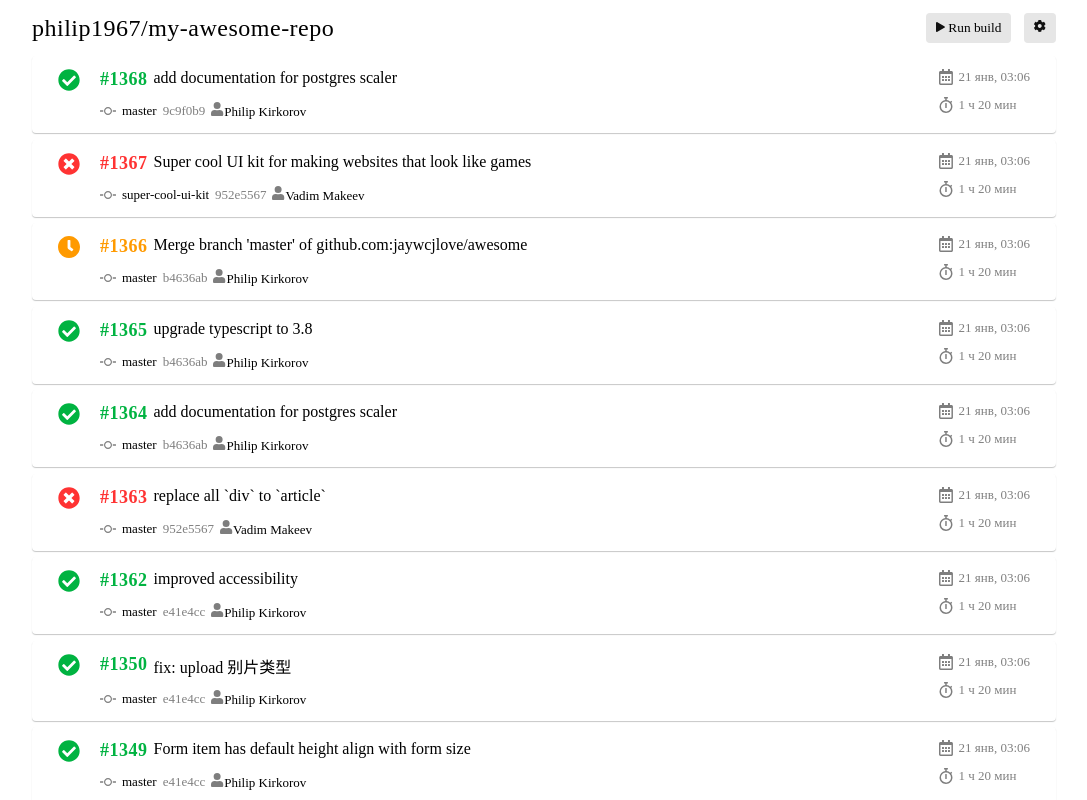
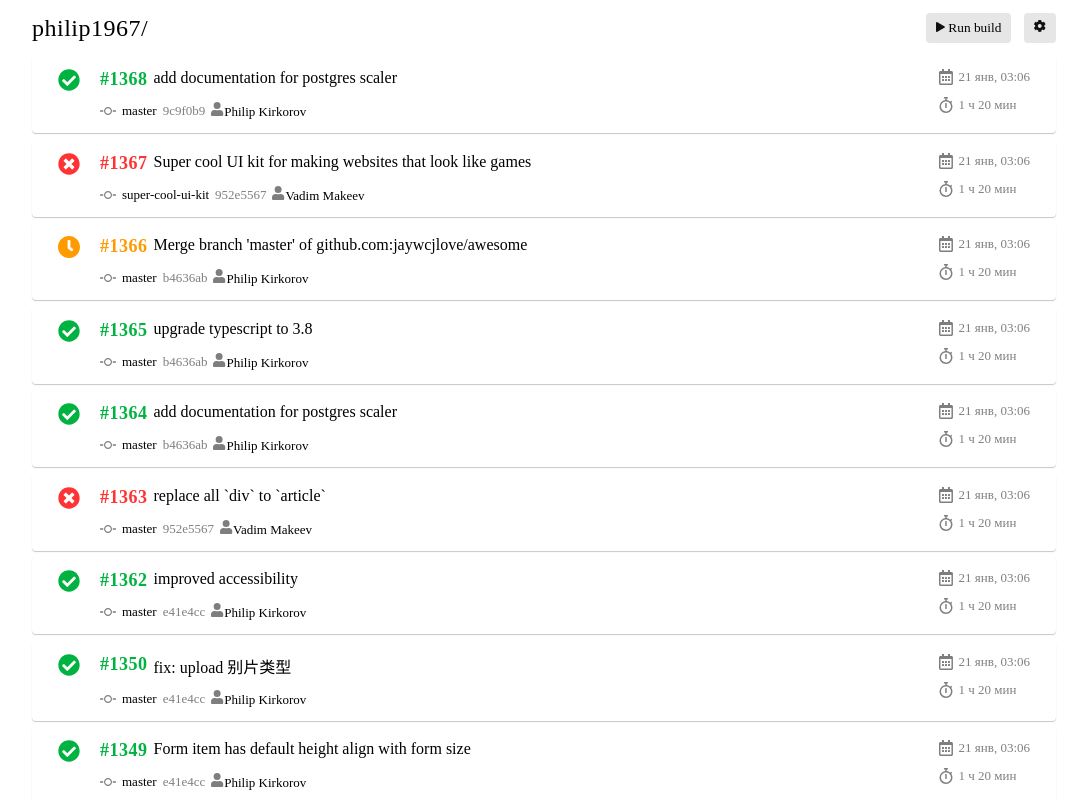
Before and after one commit to dpavloff/build-history-layout, a React (Create React App) app: page /builds in a window 1280 px wide. Shown: the top 800 px of the page, without its empty margins (96-1183 px from the left). Built offline with nearby package versions, Linux system fonts and the light colour scheme; a web font is replaced by a local one.

Commit message:
Finishing touches

```diff
--- a/src/api/getBuildInfo.js
+++ b/src/api/getBuildInfo.js
@@ -1,8 +1,13 @@
 import { data } from '../mock/builds';
 
-const builds = data;
+let builds = data;
+
+function timeout(ms) {
+    return new Promise(resolve => setTimeout(resolve, ms));
+}
 
 export async function getBuildsFromApi() {
-    await setTimeout(() => {}, 10000);
+    await timeout(1000);
+
     return builds;
 }
--- a/src/components/BuildCard.jsx
+++ b/src/components/BuildCard.jsx
@@ -8,7 +8,7 @@ import userIcon from "../static/images/user.svg";
 
 import "../styles/build-card.css";
 
-function BuildCard({ buildObj, ...props }) {
+function BuildCard({ buildObj }) {
   let styleObj = {
     icon: {
       success: successIcon,
--- a/src/components/BuildsContainer.jsx
+++ b/src/components/BuildsContainer.jsx
@@ -1,7 +1,10 @@
 import { useState } from "react";
 import styled from "styled-components";
 import { Link } from "react-router-dom";
+import { connect, useDispatch } from "react-redux";
+import Loader from "react-loader-spinner";
 
+import { fetchBuilds } from "../redux/actions/settingsActions";
 import Modal from "./Modal";
 import Header from "./Header";
 import YandexButton from "./YandexButton";
@@ -45,8 +48,12 @@ const BuildButtons = styled.div`
   }
 `;
 
-export default function BuildsContainer ({buildsArr}) {
+function BuildsContainer({ buildsArr, repoName, loading }) {
   const [isOpen, setIsOpen] = useState(false);
+
+  const dispatch = useDispatch()
+
+  const title = "philip1967/" + repoName;
 
   return (
     <div className="builds-container">
@@ -68,7 +75,6 @@ export default function BuildsContainer ({buildsArr}) {
               }}
             />
             <YandexButton
-                isSettings={true}
               isGray={true}
               label={"Cancel"}
               onClick={() => {
@@ -78,7 +84,7 @@ export default function BuildsContainer ({buildsArr}) {
           </div>
         </ModalContent>
       </Modal>
-        <Header isBold={true} title={"philip1967/my-awesome-repo"}>
+      <Header isBold={true} title={title}>
         <BuildButtons>
           <YandexButton
             onClick={() => {
@@ -90,19 +96,31 @@ export default function BuildsContainer ({buildsArr}) {
             isGray={true}
           />
           <Link to="/settings">
-              <YandexButton isSettings={true} label={""} icon={cog} isGray={true} />
+            <YandexButton
+              isSettings={true}
+              label={""}
+              icon={cog}
+              isGray={true}
+            />
           </Link>
         </BuildButtons>
       </Header>
       <div className="commits">
         {buildsArr.map((build) => (
-            <BuildCard id={build.id} buildObj={build} />
+          <BuildCard key={build.id} buildObj={build} />
         ))}
       </div>
-        <YandexButton
-          isGray={true}
-          label={"Show more"}
-        />
+      {loading ? <Loader type="TailSpin" color="#00BFFF" height={40} width={40} /> : <YandexButton isGray={true} label={"Show more"} onClick={() => dispatch(fetchBuilds())} />
+      }
     </div>
-    )
+  );
 }
+
+const mapStateToProps = (state) => ({
+  loading: state.settings.loading,
+  builds: state.settings.builds,
+  hasErrors: state.settings.hasErrors,
+  repoName: state.settings.repoName
+});
+
+export default connect(mapStateToProps)(BuildsContainer);
--- a/src/components/Header.jsx
+++ b/src/components/Header.jsx
@@ -1,10 +1,7 @@
 import React from "react";
 import styled from "styled-components";
 
-export default function Header(props) {
-  const { title, titleColor = "black", isBold } = props;
-
-  const Header = styled.div`
+const HeaderContainer = styled.div`
 display: flex;
 justify-content: space-between;
 align-items: center;
@@ -15,23 +12,26 @@ export default function Header(props) {
 `;
 
 const HeaderTitle = styled.h2`
-    color: ${titleColor};
+color: ${props => props.titleColor};
 font-size: 24px;
-    font-weight: ${isBold ? 500 : 100};
+font-weight: ${props => props.isBold ? 500 : 100};
 
 @media screen and (max-width: 840px) {
   font-size: 18px
 }
 `;
 
+export default function Header(props) {
+  const { title, titleColor = "black", isBold } = props;
+
   return (
     <React.Fragment>
-        <Header>
-          <HeaderTitle>
+        <HeaderContainer>
+          <HeaderTitle titleColor={titleColor} isBold={isBold}>
             {title}
           </HeaderTitle>
         {props.children}
-        </Header>
+        </HeaderContainer>
     </React.Fragment>
   );
 }
--- a/src/components/YandexButton.jsx
+++ b/src/components/YandexButton.jsx
@@ -1,31 +1,23 @@
 import styled from "styled-components";
-import React from 'react';
-
-export default function YandexButton({label, onClick, icon, type = "button", isGray = false, isDisabled = false, isSettings = false}) {
-
-  const ButtonContent = ({icon, label}) => (
-    <div>
-      {icon ? <img src={icon} alt="" /> : ""} <span> </span> {label}
-    </div>
-  );
+import React from "react";
 
 const Button = styled.button`
-    padding: ${props => props.isSettings ? "5px 8px" : "10px 13px"};
+  padding: ${(props) => (props.isSettings ? "5px 8px" : "10px 13px")};
   border: 2px solid transparent;
   border-radius: 4px;
-    background-color: ${props => props.isGray ? "#E6E6E6" : "#fc0"};
+  background-color: ${(props) => (props.isGray ? "#E6E6E6" : "#fc0")};
   cursor: pointer;
 
   &:hover {
-      background-color: ${props => props.isGray ? "#DBDBDB" : "#F2C200"};
+    background-color: ${(props) => (props.isGray ? "#DBDBDB" : "#F2C200")};
   }
 
   &:focus {
-      border: 2px solid ${props => props.isGray ? "#B3B3B3" : "#B38F00"};
+    border: 2px solid ${(props) => (props.isGray ? "#B3B3B3" : "#B38F00")};
   }
 
   @media screen and (max-width: 840px) {
-      font-size: ${props => props.isSettings ? "0" : "inherit"}
+    font-size: ${(props) => (props.isSettings ? "0" : "inherit")};
   }
 `;
 
@@ -43,14 +35,28 @@ export default function YandexButton({label, onClick, icon, type = "button", isG
   }
 `;
 
-  return (
-    isDisabled ?
+export default function YandexButton({
+  label,
+  onClick,
+  icon,
+  type = "button",
+  isGray = false,
+  isDisabled = false,
+  isSettings = false,
+}) {
+  const ButtonContent = ({ icon, label }) => (
+    <div>
+      {icon ? <img src={icon} alt="" /> : ""} <span> </span> {label}
+    </div>
+  );
+
+  return isDisabled ? (
     <DisabledButton as={type} onClick={() => {}}>
       <ButtonContent icon={icon} label={label} />
     </DisabledButton>
-    :
+  ) : (
     <Button isSettings={isSettings} isGray={isGray} as={type} onClick={onClick}>
       <ButtonContent icon={icon} label={label} />
     </Button>
-  )
+  );
 }
--- a/src/pages/Builds.jsx
+++ b/src/pages/Builds.jsx
@@ -1,12 +1,18 @@
 import { useEffect } from "react";
 import { useDispatch } from "react-redux";
 import { connect } from "react-redux";
+import Loader from "react-loader-spinner";
+import styled from "styled-components";
 import "../styles/builds.css";
 
 import BuildsContainer from "../components/BuildsContainer";
 import { fetchBuilds } from "../redux/actions/settingsActions";
 
-function Builds({ loading, builds, hasErrors }) {
+const LoaderContainer = styled.div`
+  margin: auto;
+`
+
+function Builds({ loading, builds, hasErrors, repoName }) {
   const dispatch = useDispatch();
 
   useEffect(() => {
@@ -14,12 +20,12 @@ function Builds({ loading, builds, hasErrors }) {
   }, [dispatch]);
 
   const renderContent = () => {
-    if (loading) return <p>Loading...</p>;
+    if (!builds.length && loading) return <LoaderContainer><Loader type="TailSpin" color="#00BFFF" height={80} width={80} /></LoaderContainer>;
     if (hasErrors)
       return (
         <p>There appears to be an error with the server. Please try again.</p>
       );
-    if (builds) return <BuildsContainer buildsArr={builds} />;
+    return <BuildsContainer buildsArr={builds} repoName={repoName} />;
   };
 
   return renderContent();
@@ -29,6 +35,7 @@ const mapStateToProps = (state) => ({
   loading: state.settings.loading,
   builds: state.settings.builds,
   hasErrors: state.settings.hasErrors,
+  repoName: state.settings.repoName
 });
 
 export default connect(mapStateToProps)(Builds);
--- a/src/redux/reducers/settings.js
+++ b/src/redux/reducers/settings.js
@@ -21,7 +21,7 @@ export default function settingsReducer(state = initialState, action) {
     }
 
     case actions.API_GET_BUILDS_SUCCESS: {
-      return { ...state, builds: action.payload, loading: false };
+      return { ...state, builds: [...state.builds, ...action.payload], loading: false };
     }
 
     case actions.API_GET_BUILDS_FAILURE: {
--- a/src/styles/builds.css
+++ b/src/styles/builds.css
@@ -28,4 +28,13 @@
   .card-info {
     grid-template-rows: 1fr auto;
   }
+
+  .commits ~ button {
+    width: 100%;
+  }
+
+  .commits ~ div {
+    display: flex;
+    justify-content: center;
+  }
 }
```
Also changed, not shown: src/redux/actions/settingsActions.js (line endings or trailing spaces). Lines whose indentation alone changed are shown as unchanged.
